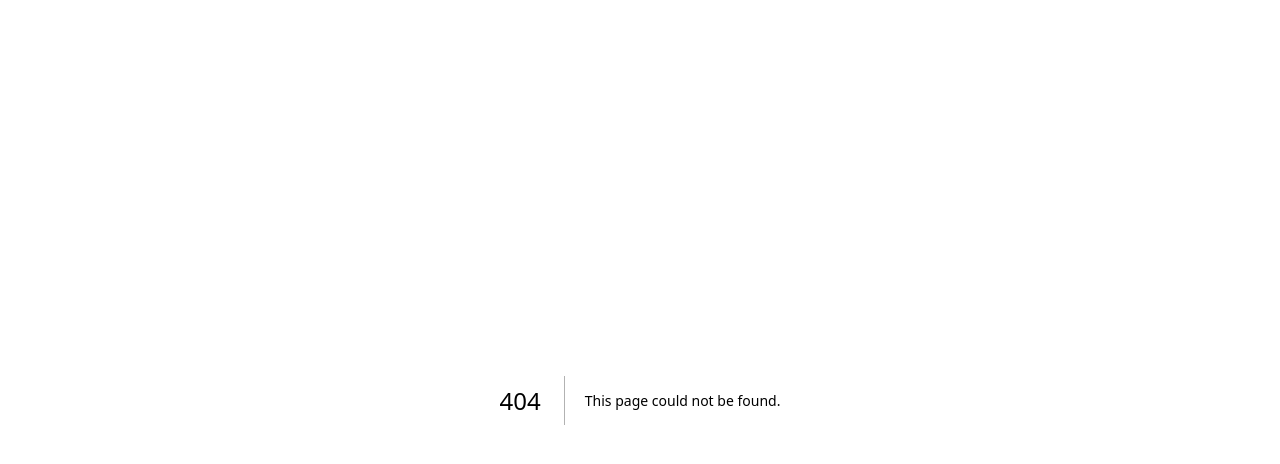
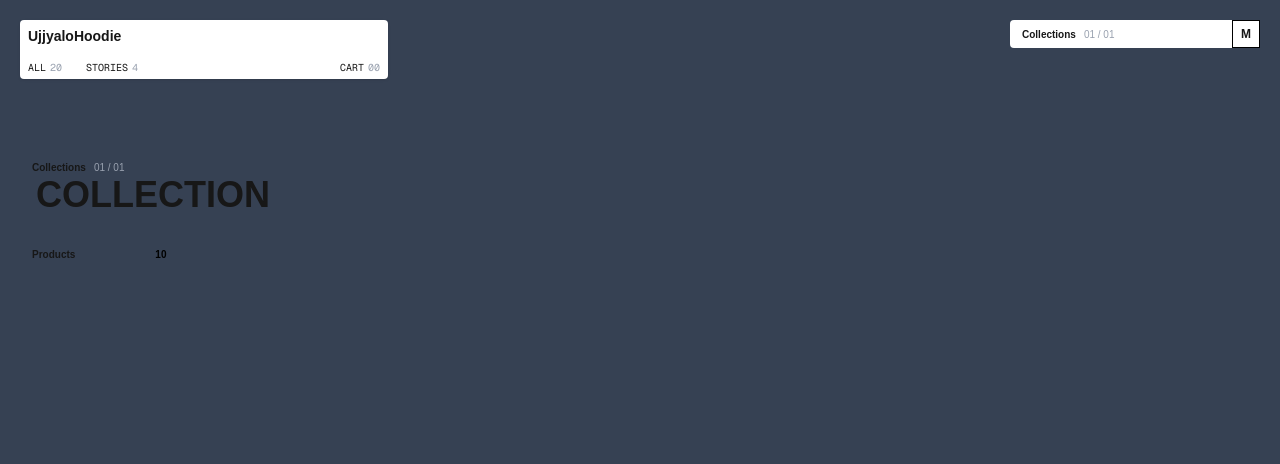
Before and after one commit to AayushKuinkel007/Hoodie_Ecom, a Next.js app in the folder frontend/: page /storiess in a window 1280 px wide. Before the commit this address had no page. Shown: the top 464 px of the page. Built offline with nearby package versions, Linux system fonts and the light colour scheme.

Commit message:
stories page add

```diff
--- a/frontend/app/components/Navbar.jsx
+++ b/frontend/app/components/Navbar.jsx
@@ -1,28 +1,29 @@
 "use client";
 import React, { useState } from "react";
+import Link from "next/link"; // for navigation
 import { TextScramble } from "./TextScramble";
 
 const Navbar = () => {
   const [hoveredId, setHoveredId] = useState(null);
 
   const Navlinks = [
-    { id: 1, link: "All", value: "20" },
-    { id: 2, link: "Stores", value: "4" },
-    { id: 3, link: "Cart", value: "00" },
+    { id: 1, link: "All", value: "20", path: "" },
+    { id: 2, link: "Stories", value: "4", path: "/storiess" },
+    { id: 3, link: "Cart", value: "00", path: "" },
   ];
 
   return (
-    <>
-      <div className="bg-white w-[95%] md:w-92 mx-auto mt-3 md:fixed md:top-2 md:left-5 z-20 shadow-sm">
-        <div className="p-2">
-          <h1 className="text-sm font-bold">UjjyaloHoodie</h1>
+    <div className="bg-white w-[95%] md:w-92 mx-auto mt-3 md:fixed md:top-2 md:left-5 z-20 shadow-sm rounded-sm">
+      <div className="px-2 py-1">
+
+        <Link href="/" className="text-sm font-bold">UjjyaloHoodie</Link>
 
         <div className="flex justify-between items-center mt-3">
-            {/* LEFT: All + Stores */}
+          {/* LEFT: All + Stories */}
           <div className="flex gap-6">
             {Navlinks.slice(0, 2).map((item) => (
+              <Link key={item.id} href={item.path}>
                 <div
-                  key={item.id} // <-- add this
                   className={`transition-opacity duration-200 ${
                     hoveredId && hoveredId !== item.id
                       ? "opacity-40"
@@ -38,10 +39,12 @@ const Navbar = () => {
                     </span>
                   </TextScramble>
                 </div>
+              </Link>
             ))}
           </div>
 
           {/* RIGHT: Cart */}
+          <Link href={Navlinks[2].path}>
             <div
               className={`transition-opacity duration-200 ${
                 hoveredId && hoveredId !== Navlinks[2].id
@@ -58,10 +61,10 @@ const Navbar = () => {
                 </span>
               </TextScramble>
             </div>
+          </Link>
         </div>
       </div>
     </div>
-    </>
   );
 };
 
--- a/frontend/app/components/ui/Landing.jsx
+++ b/frontend/app/components/ui/Landing.jsx
@@ -31,14 +31,14 @@ const Landing = () => {
       }}
     >
       {/* Collections Bar */}
-      <div className="bg-white w-[250px] md:mt-3 ms-2.5 md:absolute md:top-2 md:right-5 z-10 hidden md:block">
+      <div className="bg-white w-[250px] md:mt-3 ms-2.5 md:absolute md:top-2 md:right-5 z-10 hidden md:block rounded-sm">
         <div className="flex justify-between items-center">
           <p className="text-[10px] font-semibold flex items-center gap-2 ms-3">
             Collections
             <span className="text-gray-400 font-normal">01 / 01</span>
           </p>
 
-          <div className="w-7 h-7 border border-black flex items-center justify-center">
+          <div className="w-7 h-7 border border-black flex items-center justify-center rounded-sm">
             <span className="text-xs font-bold">M</span>
           </div>
         </div>
--- a/frontend/app/page.jsx
+++ b/frontend/app/page.jsx
@@ -10,7 +10,7 @@ const Page = () => {
       <section className="relative">
         {/* Navbar */}
         <header>
-          <Navbar key=""/>
+          <Navbar/>
 
           {/* mobile only */}
           <div className="absolute bottom-5 md:hidden">
--- /dev/null
+++ b/frontend/app/storiess/page.jsx
@@ -0,0 +1,37 @@
+import React from "react";
+import Navbar from "../components/Navbar";
+
+const Page = () => {
+  return (
+    <div className="relative bg-gray-700 min-h-screen">
+      {/* Navbar */}
+      <Navbar />
+
+      {/* Collections Bar */}
+      <div className="bg-white w-[250px] md:mt-3 ms-2.5 md:absolute md:top-2 md:right-5 z-10 hidden md:block rounded-sm">
+        <div className="flex justify-between items-center">
+          <p className="text-[10px] font-semibold flex items-center gap-2 ms-3">
+            Collections
+            <span className="text-gray-400 font-normal">01 / 01</span>
+          </p>
+
+          <div className="w-7 h-7 border border-black flex items-center justify-center">
+            <span className="text-xs font-bold">M</span>
+          </div>
+        </div>
+      </div>
+
+      <div className="hidden md:block absolute left-5 top-40">
+        <p className="text-[10px] font-semibold flex items-center gap-2 ms-3">
+          Collections <span className="text-gray-400 font-normal">01 / 01</span>
+        </p>
+        <h1 className="text-4xl uppercase font-bold ms-4 mb-8">Collection</h1>
+        <p className="text-[10px] font-semibold flex items-center gap-20 ms-3">
+          Products <span className="text-black font-semibold">10</span>
+        </p>
+      </div>
+    </div>
+  );
+};
+
+export default Page;
```
Lines whose indentation alone changed are shown as unchanged.
